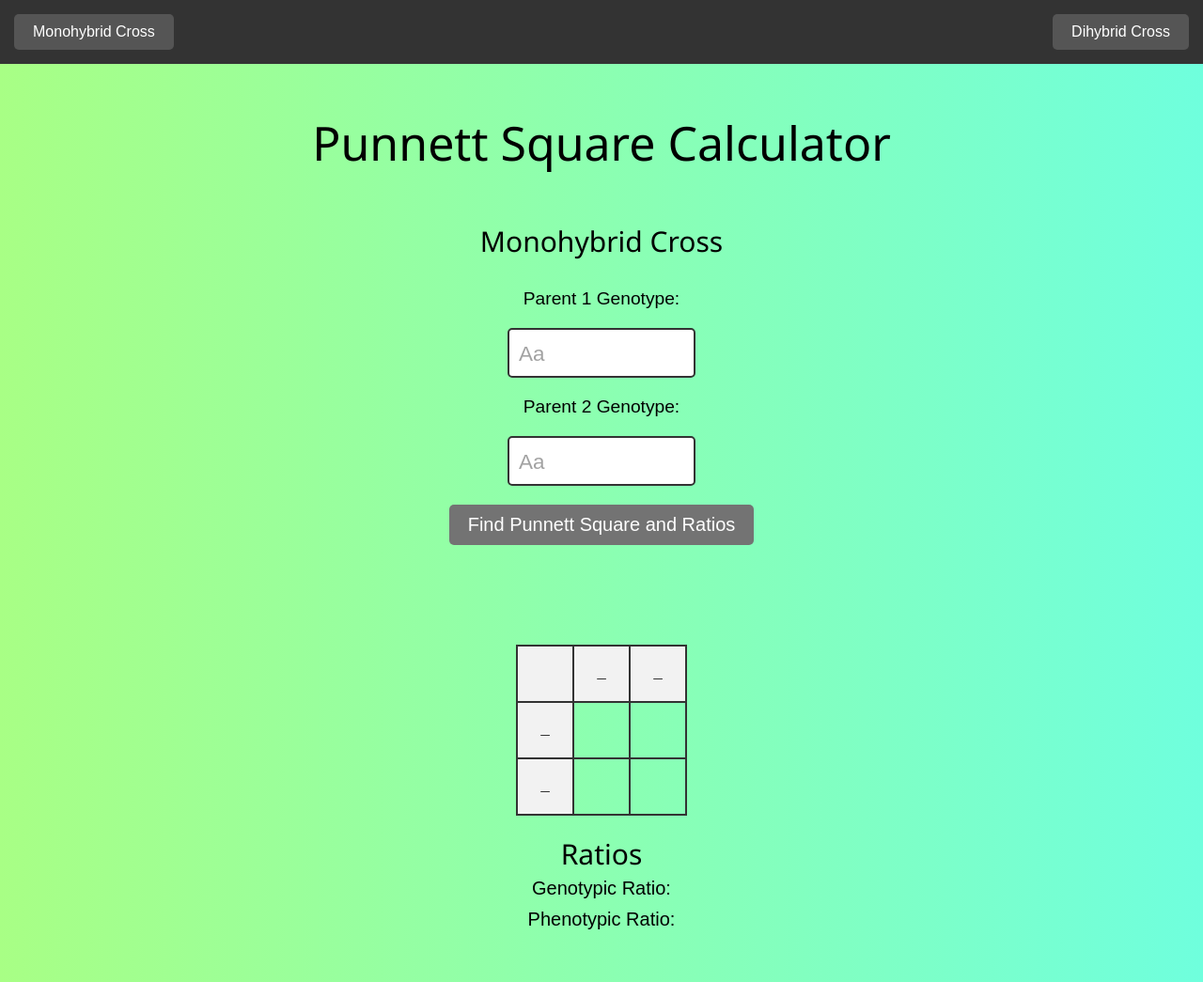
After one commit to GeorgeCrawford15/EvolutionHQ, a Flask app: page / in a window 1280 px wide. The commit adds this page. Shown: the whole page at 94% size. Run offline with Flask 3, Linux system fonts and the light colour scheme; lists and menus that the app fills with data are empty.

Commit message:
rearrange files to match flask format; add the rest of the punnett square styling and api fetching

```diff
--- a/cross.py
+++ b/cross.py
@@ -6,7 +6,7 @@ CORS(app)
 
 @app.route('/')
 def index():
-  return render_template('index.html')
+  return render_template('punnett-square.html')
 
 # monohybrid logic
 def mono_punnett(parent1, parent2):
--- /dev/null
+++ b/static/get-punnett.js
@@ -0,0 +1,155 @@
+const monoSection = document.querySelector('.mono-cross');
+const diSection = document.querySelector('.di-cross');
+
+function toggleDiCross() {
+    monoSection.style.display = 'none';
+    diSection.style.display = 'block';
+}
+
+function toggleMonoCross() {
+    diSection.style.display = 'none';
+    monoSection.style.display = 'block';
+}
+
+
+const monoButton = document.getElementById('mono-button');
+
+const parent1GenoDescriptionMono = document.getElementById('parent1-geno-mono');
+const parent2GenoDescriptionMono = document.getElementById('parent2-geno-mono');
+
+const parent1Gamete1Mono = document.getElementById('parent1-gamete1-mono');
+const parent1Gamete2Mono = document.getElementById('parent1-gamete2-mono');
+const parent2Gamete1Mono = document.getElementById('parent2-gamete1-mono');
+const parent2Gamete2Mono = document.getElementById('parent2-gamete2-mono');
+
+const offspring1Mono = document.getElementById('offspring1-mono');
+const offspring2Mono = document.getElementById('offspring2-mono');
+const offspring3Mono = document.getElementById('offspring3-mono');
+const offspring4Mono = document.getElementById('offspring4-mono');
+
+const genotypicRatioMono = document.getElementById('geno-ratio-mono');
+const phenotypicRatioMono = document.getElementById('pheno-ratio-mono');
+
+monoButton.addEventListener('click', function() {
+    const parent1Input = document.getElementById('parent1-input-mono').value;
+    const parent2Input = document.getElementById('parent2-input-mono').value;
+
+    parent1Gamete1Mono.innerText = parent1Input.charAt(0);
+    parent1Gamete2Mono.innerText = parent1Input.charAt(1);
+    parent2Gamete1Mono.innerText = parent2Input.charAt(0);
+    parent2Gamete2Mono.innerText = parent2Input.charAt(1);
+
+    document.getElementById('mono-caption').style.visibility = 'visible';
+    parent1GenoDescriptionMono.innerText = parent1Input;
+    parent2GenoDescriptionMono.innerText = parent2Input;
+
+    fetch('/calculatemono', {
+        method: 'POST',
+        headers: {
+            'Content-Type': 'application/json',
+        },
+        body: JSON.stringify({
+            parent1: parent1Input,
+            parent2: parent2Input
+        })
+    })
+    .then(response => {
+        if (!response.ok) {
+            throw new Error(`HTTP error! status: ${response.status}`);
+        }
+        return response.json();
+    })
+    .then(data => {
+        console.log('Response from server:', data);
+
+        offspring1Mono.innerText = data.offspring1;
+        offspring2Mono.innerText = data.offspring2;
+        offspring3Mono.innerText = data.offspring3;
+        offspring4Mono.innerText = data.offspring4;
+
+        const offspringArrMono = [offspring1Mono, offspring2Mono, offspring3Mono, offspring4Mono];
+        const delay = 50;
+        offspringArrMono.forEach((offspring, index) => {
+            setTimeout(() => {
+                offspring.classList.add('fade-in');
+            }, delay * index);
+        });
+
+        genotypicRatioMono.innerText = data.geno_ratio;
+        phenotypicRatioMono.innerText = data.pheno_ratio;
+    })
+    .catch(error => {
+        console.error('Error:', error);
+    });
+});
+
+
+const diButton = document.getElementById('di-button');
+
+const parent1GenoDescriptionDi = document.getElementById('parent1-geno-di');
+const parent2GenoDescriptionDi = document.getElementById('parent2-geno-di');
+
+const parent1Gamete1Di = document.getElementById('parent1-gamete1-di');
+const parent1Gamete2Di = document.getElementById('parent1-gamete2-di');
+const parent1Gamete3Di = document.getElementById('parent1-gamete3-di');
+const parent1Gamete4Di = document.getElementById('parent1-gamete4-di');
+const parent2Gamete1Di = document.getElementById('parent2-gamete1-di');
+const parent2Gamete2Di = document.getElementById('parent2-gamete2-di');
+const parent2Gamete3Di = document.getElementById('parent2-gamete3-di');
+const parent2Gamete4Di = document.getElementById('parent2-gamete4-di');
+
+const genotypicRatioDi = document.getElementById('geno-ratio-di');
+const phenotypicRatioDi = document.getElementById('pheno-ratio-di');
+
+diButton.addEventListener('click', function() {
+    const parent1Input = document.getElementById('parent1-input-di').value;
+    const parent2Input = document.getElementById('parent2-input-di').value;
+
+    parent1Gamete1Di.innerText = parent1Input.charAt(0) + parent1Input.charAt(2);
+    parent1Gamete2Di.innerText = parent1Input.charAt(0) + parent1Input.charAt(3);
+    parent1Gamete3Di.innerText = parent1Input.charAt(1) + parent1Input.charAt(2);
+    parent1Gamete4Di.innerText = parent1Input.charAt(1) + parent1Input.charAt(3);
+    parent2Gamete1Di.innerText = parent2Input.charAt(0) + parent2Input.charAt(2);
+    parent2Gamete2Di.innerText = parent2Input.charAt(0) + parent2Input.charAt(3);
+    parent2Gamete3Di.innerText = parent2Input.charAt(1) + parent2Input.charAt(2);
+    parent2Gamete4Di.innerText = parent2Input.charAt(1) + parent2Input.charAt(3);
+
+    document.getElementById('di-caption').style.visibility = 'visible';
+    parent1GenoDescriptionDi.innerText = parent1Input;
+    parent2GenoDescriptionDi.innerText = parent2Input;
+
+    fetch('/calculateddi', {
+        method: 'POST',
+        headers: {
+            'Content-Type': 'application/json',
+        },
+        body: JSON.stringify({
+            parent1: parent1Input,
+            parent2: parent2Input
+        })
+    })
+    .then(response => {
+        if (!response.ok) {
+            throw new Error(`HTTP error! status: ${response.status}`);
+        }
+        return response.json();
+    })
+    .then(data => {
+        console.log('Response from server:', data);
+
+        const diPunnettCells = document.querySelectorAll('.di-punnett td');
+        const delay = 50;
+        data.offspring.forEach((offspring, index) => {
+            setTimeout(() => {
+                diPunnettCells[index].innerText = offspring;
+                diPunnettCells[index].classList.add('fade-in');
+            }, delay * index);
+        });
+
+        genotypicRatioDi.innerText = data.geno_ratio;
+        phenotypicRatioDi.innerText = data.pheno_ratio;
+    })
+    .catch(error => {
+        console.error('Error:', error);
+    });
+});
--- /dev/null
+++ b/static/punnett.css
@@ -0,0 +1,159 @@
+* {
+    box-sizing: border-box;
+    margin: 0;
+    padding: 0;
+}
+
+nav {
+    background-color: #333;
+    color: white;
+    padding: 10px;
+    text-align: center;
+    display: flex;
+    justify-content: space-between;
+}
+
+nav button {
+    background-color: #555;
+    color: white;
+    border: none;
+    padding: 10px 20px;
+    margin: 5px;
+    cursor: pointer;
+    font-size: 16px;
+    border-radius: 5px;
+    transition: background-color 0.3s;
+}
+
+nav button:hover {
+    background-color: #777;
+}
+
+body {
+    background: linear-gradient(
+        to right,
+        #a8ff85,
+        #6fffdd
+    );
+    font-family: Arial, sans-serif;
+}
+
+h1 {
+    text-align: center;
+    margin: 50px;
+    font-size: 50px;
+    font-family:'Segoe UI', Tahoma, Geneva, Verdana, sans-serif;
+    font-weight: lighter;
+}
+
+.di-cross {
+    display: none;
+}
+
+h2 {
+    text-align: center;
+    margin: 20px;
+    font-size: 30px;
+    font-family:'Segoe UI', Tahoma, Geneva, Verdana, sans-serif;
+    font-weight: lighter;
+}
+
+.input-container {
+    display: flex;
+    align-items: center;
+    flex-direction: column;
+}
+
+.input-container * {
+    margin: 10px;
+    font-size: larger;
+}
+
+.input-container input {
+    width: 200px;
+    padding: 10px;
+    border: 2px solid #333;
+    border-radius: 5px;
+    font-size: 25px;
+}
+
+input::placeholder {
+    font-size: 0.9em;
+    opacity: 0.6;
+    color: #666;
+}
+
+.input-container button {
+    padding: 10px 20px;
+    margin-bottom: 60px;
+    border: none;
+    border-radius: 5px;
+    background-color: #737373;
+    color: white;
+    font-size: 20px;
+    cursor: pointer;
+    transition: background-color 0.3s;
+}
+
+.input-container button:hover {
+    background-color: #555;
+}
+
+.input-container button:active {
+    background-color: #777;
+}
+
+.mono-punnett, .di-punnett {
+    border-collapse: collapse;
+    margin: 20px;
+    text-align: center;
+    font-family: 'Courier New', Courier, monospace;
+    margin: 0 auto;
+}
+
+th, td {
+    border: 2px solid #333;
+    padding: 10px;
+    width: 60px;
+    height: 60px;
+    background-color: #a3a3a3;
+}
+
+th {
+    background-color: #f2f2f2;
+}
+
+td {
+    opacity: 0;
+}
+
+caption {
+    font-weight: bold;
+    margin-bottom: 10px;
+    visibility: hidden;
+}
+
+.ratios {
+    display: flex;
+    justify-content: center;
+    align-items: center;
+    flex-direction: column;
+    margin-top: 20px;
+    margin-bottom: 50px;
+}
+
+.ratios h3 {
+    font-family:'Segoe UI', Tahoma, Geneva, Verdana, sans-serif;
+    font-size: 30px;
+    font-weight: lighter;
+}
+
+.ratios p {
+    font-size: 20px;
+    margin: 5px;
+}
+
+.fade-in {
+    opacity: 1;
+    transition: 0.2s ease-in-out;
+}
--- /dev/null
+++ b/templates/punnett-square.html
@@ -0,0 +1,115 @@
+<!DOCTYPE html>
+<html lang="en">
+<head>
+    <meta charset="UTF-8">
+    <meta name="viewport" content="width=device-width, initial-scale=1.0">
+    <title>Punnett Square Calculator</title>
+    <link rel="stylesheet" href="../static/punnett.css">
+</head>
+<body>
+
+    <header>
+        <nav>
+            <button onclick="toggleMonoCross()">Monohybrid Cross</button>
+            <button onclick="toggleDiCross()">Dihybrid Cross</button>
+        </nav>
+        <h1>Punnett Square Calculator</h1>
+    </header>
+
+    <section class="mono-cross">
+        <h2>Monohybrid Cross</h2>
+
+        <div class="input-container">
+            <label for="parent1-input-mono">Parent 1 Genotype:</label>
+            <input type="text" id="parent1-input-mono" placeholder="Aa">
+            <label for="parent2-input-mono">Parent 2 Genotype:</label>
+            <input type="text" id="parent2-input-mono" placeholder="Aa">
+            <button id="mono-button">Find Punnett Square and Ratios</button>
+        </div>
+
+        <table class="mono-punnett">
+            <caption id="mono-caption">Monohybrid Cross: <span id="parent1-geno-mono"></span> × <span id="parent2-geno-mono"></span></caption>
+            <tr>
+                <th></th>
+                <th id="parent1-gamete1-mono">_</th>
+                <th id="parent1-gamete2-mono">_</th>
+            </tr>
+            <tr>
+                <th id="parent2-gamete1-mono">_</th>
+                <td id="offspring1-mono"></td>
+                <td id="offspring2-mono"></td>
+            </tr>
+            <tr>
+                <th id="parent2-gamete2-mono">_</th>
+                <td id="offspring3-mono"></td>
+                <td id="offspring4-mono"></td>
+            </tr>
+        </table>
+
+        <div class="ratios">
+            <h3>Ratios</h3>
+            <p>Genotypic Ratio: <span id="geno-ratio-mono"></span></p>
+            <p>Phenotypic Ratio: <span id="pheno-ratio-mono"></span></p>
+        </div>
+    </section>
+
+    <section class="di-cross">
+        <h2>Dihybrid Cross</h2>
+
+        <div class="input-container">
+            <label for="parent1-input-di">Parent 1 Genotype:</label>
+            <input type="text" id="parent1-input-di" placeholder="AaBb">
+            <label for="parent2-input-di">Parent 2 Genotype:</label>
+            <input type="text" id="parent2-input-di" placeholder="AaBb">
+            <button id="di-button">Find Punnett Square and Ratios</button>
+        </div>
+
+        <table class="di-punnett">
+            <caption id="di-caption">Dihybrid Cross: <span id="parent1-geno-di"></span> × <span id="parent2-geno-di"></span></caption>
+            <tr>
+                <th></th>
+                <th id="parent1-gamete1-di">__</th>
+                <th id="parent1-gamete2-di">__</th>
+                <th id="parent1-gamete3-di">__</th>
+                <th id="parent1-gamete4-di">__</th>
+            </tr>
+            <tr>
+                <th id="parent2-gamete1-di">__</th>
+                <td></td>
+                <td></td>
+                <td></td>
+                <td></td>
+            </tr>
+            <tr>
+                <th id="parent2-gamete2-di">__</th>
+                <td></td>
+                <td></td>
+                <td></td>
+                <td></td>
+            </tr>
+            <tr>
+                <th id="parent2-gamete3-di">__</th>
+                <td></td>
+                <td></td>
+                <td></td>
+                <td></td>
+            </tr>
+            <tr>
+                <th id="parent2-gamete4-di">__</th>
+                <td></td>
+                <td></td>
+                <td></td>
+                <td></td>
+            </tr>
+        </table>
+
+        <div class="ratios">
+            <h3>Ratios</h3>
+            <p>Genotypic Ratio: <span id="geno-ratio-di"></span></p>
+            <p>Phenotypic Ratio: <span id="pheno-ratio-di"></span></p>
+        </div>
+    </section>
+
+    <script src="../static/get-punnett.js"></script>
+</body>
+</html>
```
Also changed, not shown: templates/index.html (renamed from index.html, +5 -5 lines), templates/phylogenetics.html (renamed from phylogenetics.html, +4 -4 lines), punnett-square.html (deleted), static/evaluate.js (renamed from evaluate.js), static/format.js (renamed from format.js), static/index.css (renamed from index.css), static/phylogenetics.css (renamed from phylogenetics.css).
